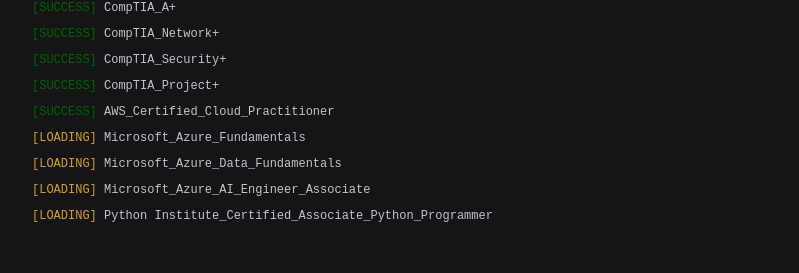
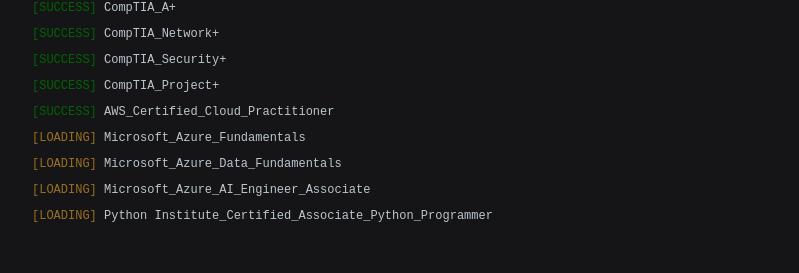
Before and after one commit to acanedo13/acanedo-dev-portfolio, a React (Vite) app: page / in a window 1280 px wide. Shown: the part 1556-1829 px from the top of the page, without its empty margins (240-1039 px from the left). Built offline with nearby package versions, Linux system fonts and the light colour scheme.

Commit message:
Version 1.1

```diff
--- a/src/App.jsx
+++ b/src/App.jsx
@@ -328,7 +328,7 @@
   const silverText = useColorModeValue("#4A5568", "#BCC6CC")
   const bgColor = useColorModeValue("#d8d5db", "#151518")
   const headingColor = useColorModeValue("#1A202C", "white")
-  const borderColor = useColorModeValue("gray.300", "whiteAlpha.200")
+  const borderColor = useColorModeValue("#776b7a", "whiteAlpha.300")
 
   const myStack = [
     { icon: SiCanva, label: "CANVA" },
@@ -508,7 +508,7 @@
                 {certifications.map((cert) => {
                   const isPending = cert.status === "pending";
                   const statusText = isPending ? "[LOADING]" : "[SUCCESS]";
-                  const statusColor = isPending ? "#D69E2E" : "darkgreen";
+                  const statusColor = isPending ? "#99701E" : "darkgreen";
 
                   return (
                     <Text key={cert.name} fontSize="xs" color={silverText}>
```
